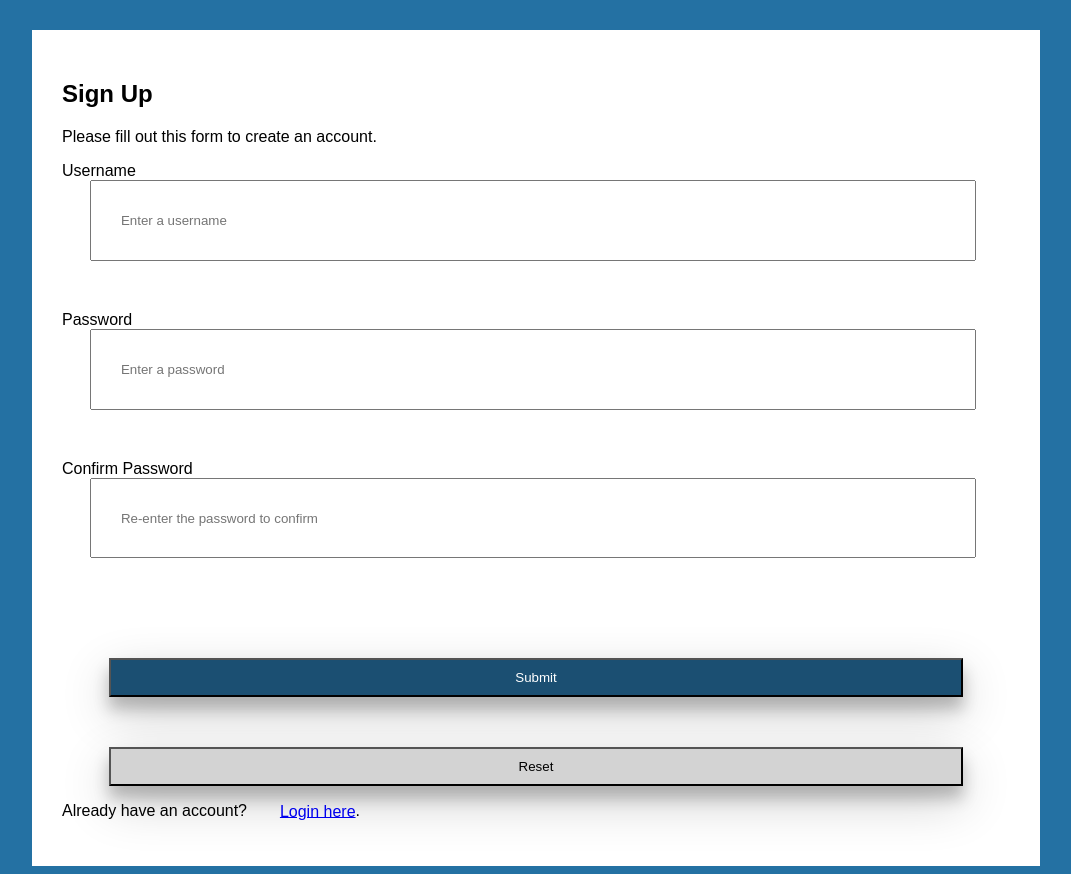
After one commit to JasonSolace/drive-and-doc, a PHP site: page /register.php in a window 1280 px wide. The commit adds this page. Shown: the whole page, without its empty margins (104-1175 px from the left). Run offline with PHP 8.4, Linux system fonts and the light colour scheme.

Commit message:
implemented user registration page

```diff
--- a/css/loginStylesheet.css
+++ b/css/loginStylesheet.css
@@ -42,7 +42,7 @@ h3 {
     margin-block-end: .25em;
 }
 
-input[type = text] {
+input[type = text], input[type = password]{
     margin-left: 3%;
     margin-bottom: 50px;
     height: 20px;
@@ -108,6 +108,19 @@ tr {
     box-shadow: 0 12px 16px 0 rgba(0,0,0,0.24), 0 17px 50px 0 rgba(0,0,0,0.19);
     background-color: #1B4F72;
     color: white;
+}
+
+.resetBtn {
+    margin-left: auto;
+    margin-right: auto;
+    margin-top: 50px;
+    display: flex;
+    width: 90%;
+    justify-content: space-around;
+    padding: 10px;
+    box-shadow: 0 12px 16px 0 rgba(0,0,0,0.24), 0 17px 50px 0 rgba(0,0,0,0.19);
+    background-color: lightgray;
+    color: black;
 }
 
 .pageHeader{
--- /dev/null
+++ b/models/User.php
@@ -0,0 +1,79 @@
+<?php
+
+class User {
+    //DB connection
+    private $conn;
+    private $table = 'USER';
+    private $param_username;
+    private $param_password;
+
+    //user properties
+    public $id;
+    public $username;
+    public $firstName;
+    public $lastName;
+
+
+
+    // CONSTRUCTOR
+    public function __construct($db) {
+        $this->conn = $db;
+    }
+
+    public function userExists() {
+        $result = false;
+        // Prepare a select statement
+        $sql = "SELECT id FROM ". $this->table ." WHERE username = :username";
+
+        if($stmt = $this->conn->prepare($sql)){
+            // Bind variables to the prepared statement as parameters
+            $stmt->bindParam(":username", $this->param_username, PDO::PARAM_STR);
+
+            // Set parameters
+            $this->param_username = $this->username;
+
+            // Attempt to execute the prepared statement
+            if($stmt->execute()){
+                if($stmt->rowCount() == 1){
+                    $result =  true;
+                }
+            } else{
+                echo "Oops! Something went wrong. Please try again later.";
+            }
+
+            // Close statement
+            unset($stmt);
+        }
+        return $result;
+    }
+
+
+    public function create(){
+        // Prepare an insert statement
+        $sql = "INSERT INTO users (username, password) VALUES (:username, :password)";
+
+        if($stmt = $this->conn->prepare($sql)){
+            // Bind variables to the prepared statement as parameters
+            $stmt->bindParam(":username", $this->param_username, PDO::PARAM_STR);
+            $stmt->bindParam(":password", $this->param_password, PDO::PARAM_STR);
+
+            // Set parameters
+            $param_username = $this->username;
+            $param_password = password_hash($this->password, PASSWORD_DEFAULT); // Creates a password hash
+
+            // Attempt to execute the prepared statement
+            if($stmt->execute()){
+                // Redirect to login page
+                header("location: login.php");
+            } else{
+                echo "Oops! Something went wrong. Please try again later.";
+            }
+
+            // Close statement
+            unset($stmt);
+        }
+    }
+
+
+
+}
--- /dev/null
+++ b/register.php
@@ -0,0 +1,105 @@
+<?php
+// Include database connection file
+
+// IMPORTS
+require_once "./config/Database.php";
+include_once "./models/User.php";
+
+// Instantiate DB object
+$database = new Database();
+$db = $database->connect();
+
+// Instantiate User model
+$user_obj = new User($db);
+
+
+// Define variables and initialize with empty values
+$username = $password = $confirm_password = "";
+$username_err = $password_err = $confirm_password_err = "";
+
+// Processing form data when form is submitted
+if($_SERVER["REQUEST_METHOD"] == "POST"){
+
+    // Validate username
+    if(empty(trim($_POST["username"]))){
+        $username_err = "Please enter a username.";
+    } elseif(!preg_match('/^[a-zA-Z0-9_]+$/', trim($_POST["username"]))){
+        $username_err = "Username can only contain letters, numbers, and underscores.";
+    } else{
+        $user_obj->username = $username;
+        if ($user_obj->userExists()) {
+            $username_err = "This username is already taken.";
+        } else {
+            $user_obj->username = trim($_POST["username"]);
+        }
+    }
+
+    // Validate password
+    if(empty(trim($_POST["password"]))){
+        $password_err = "Please enter a password.";
+    } elseif(strlen(trim($_POST["password"])) < 6){
+        $password_err = "Password must have atleast 6 characters.";
+    } else{
+        $user_obj->password = trim($_POST["password"]);
+    }
+
+    // Validate confirm password
+    if(empty(trim($_POST["confirm_password"]))){
+        $confirm_password_err = "Please confirm password.";
+    } else{
+        $confirm_password = trim($_POST["confirm_password"]);
+        if(empty($password_err) && ($password != $confirm_password)){
+            $confirm_password_err = "Password did not match.";
+        }
+    }
+
+    // Check input errors before inserting in database
+    if(empty($username_err) && empty($password_err) && empty($confirm_password_err)){
+        $user_obj->create();
+
+    }
+
+    // Close connection
+    unset($pdo);
+}
+?>
+
+<!DOCTYPE html>
+<html>
+<head>
+        <meta charset="utf-8">
+        <meta http-equiv="X-UA-Compatible" content="IE=edge">
+        <title>Drive and Doc Login</title>
+        <meta name="description" content="">
+        <meta name="viewport" content="width=device-width, initial-scale=1">
+        <link rel="stylesheet" href="./css/loginStylesheet.css">
+    </head>
+<body>
+    <div class="container">
+        <h2>Sign Up</h2>
+        <p>Please fill out this form to create an account.</p>
+        <form action="<?php echo htmlspecialchars($_SERVER["PHP_SELF"]); ?>" method="post">
+            <div class="form-group">
+                <label>Username</label>
+                <input type="text" name="username" placeholder="Enter a username" class="form-control <?php echo (!empty($username_err)) ? 'is-invalid' : ''; ?>" value="<?php echo $username; ?>">
+                <span class="invalid-feedback"><?php echo $username_err; ?></span>
+            </div>
+            <div class="form-group">
+                <label>Password</label>
+                <input type="password" name="password" placeholder="Enter a password" class="form-control <?php echo (!empty($password_err)) ? 'is-invalid' : ''; ?>" value="<?php echo $password; ?>">
+                <span class="invalid-feedback"><?php echo $password_err; ?></span>
+            </div>
+            <div class="form-group">
+                <label>Confirm Password</label>
+                <input type="password" name="confirm_password" placeholder="Re-enter the password to confirm" class="form-control <?php echo (!empty($confirm_password_err)) ? 'is-invalid' : ''; ?>" value="<?php echo $confirm_password; ?>">
+                <span class="invalid-feedback"><?php echo $confirm_password_err; ?></span>
+            </div>
+            <div class="form-group">
+                <input type="submit" class="loginBtn" value="Submit">
+                <input type="reset" class="resetBtn" value="Reset">
+            </div>
+            <p>Already have an account? <a href="login.php">Login here</a>.</p>
+        </form>
+    </div>
+</body>
+</html>
```
